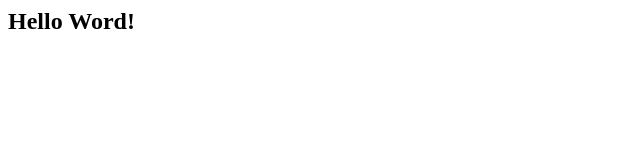
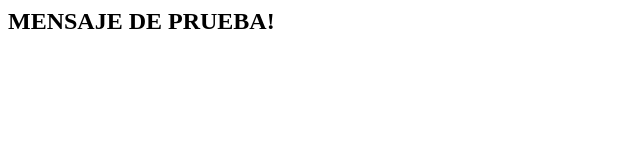
Before and after one commit to DaniloGutierrez/proyecto-final, a plain HTML site: page index.html in a window 1280 px wide. Shown: the whole page, without its empty margins (0-640 px from the left). Drawn offline with Linux system fonts and the light colour scheme.

Commit message:
Prueba Diagnostico

```diff
--- a/index.html
+++ b/index.html
@@ -1,5 +1,5 @@
 <html>
     <body>
-        <h2>Hello Word!</h2>
+        <h2>MENSAJE DE PRUEBA!</h2>
     </body>
 </html>
```
